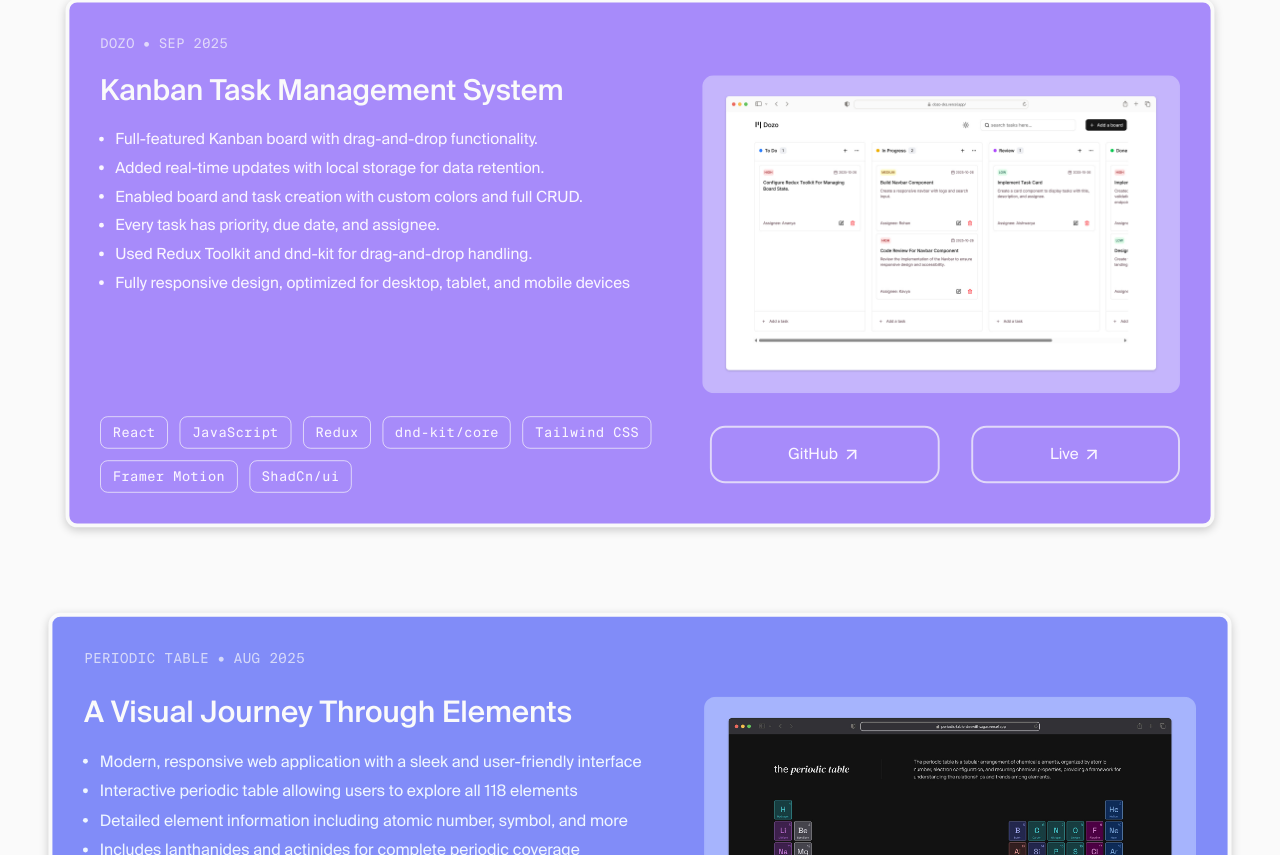
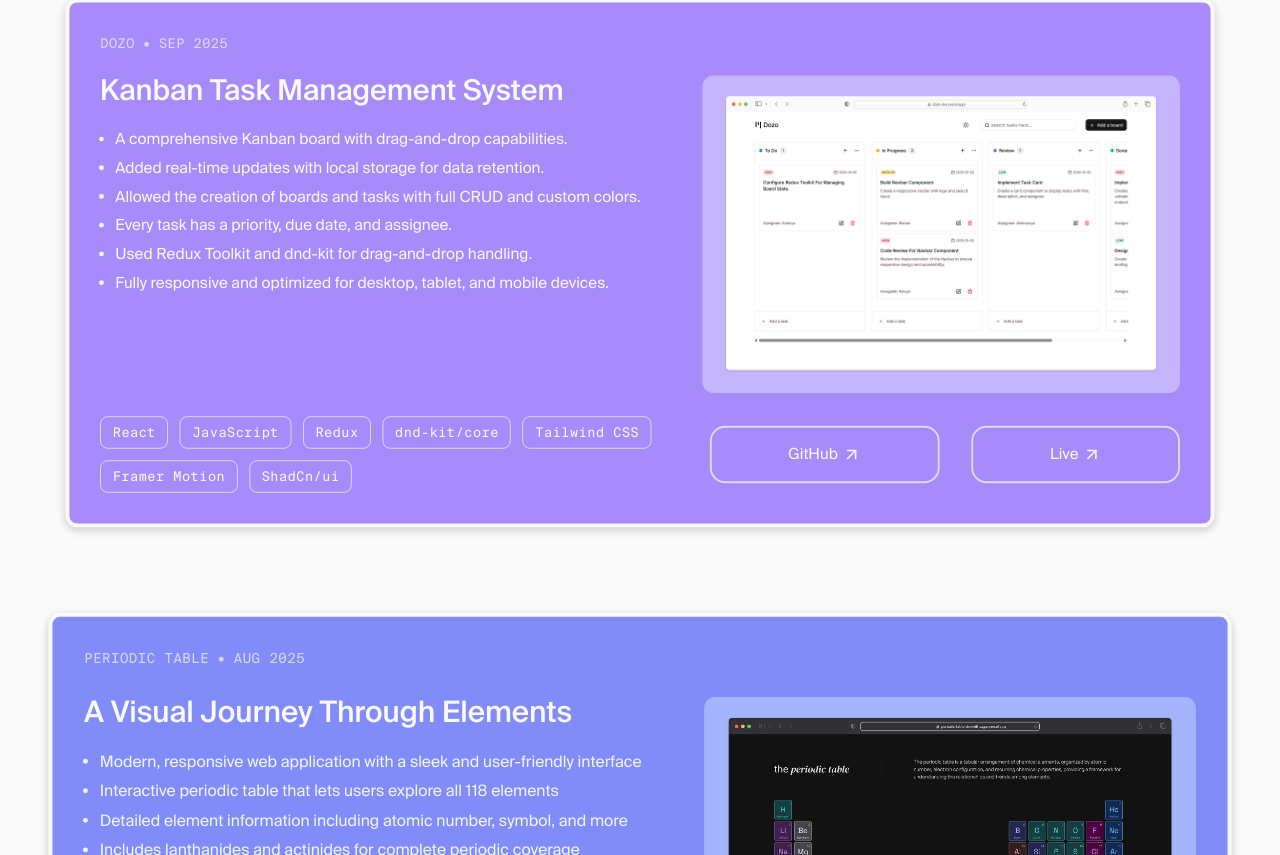
Before and after one commit to devxsagar/my-portfolio, a React (Vite) app: page / in a window 1280 px wide. Shown: the part 1025-1880 px from the top of the page. Built offline with nearby package versions, Linux system fonts and the light colour scheme; a web font is replaced by a local one.

Commit message:
update: project info data

```diff
--- a/src/components/ProjectCard.jsx
+++ b/src/components/ProjectCard.jsx
@@ -60,21 +60,27 @@ const ProjectCard = ({
                 </h3>
 
                 {/* Description for Larger Screen  */}
-                <ul className="text-xs md:text-sm lg:text-base font-suisse-regular leading-relaxed list-disc pl-4 space-y-1 max-lg:hidden" style={{color: textColor}}>
+                <ul
+                  className="text-xs md:text-sm lg:text-base font-suisse-regular leading-relaxed list-disc pl-4 space-y-1 max-lg:hidden"
+                  style={{ color: textColor }}
+                >
                   {description.map((desc, index) => {
                     return <li key={index}>{desc}</li>;
                   })}
                 </ul>
 
                 {/* Description For Mobile Screen */}
-                <p className="text-xs md:text-sm lg:text-base font-suisse-regular text-text-white/80 leading-relaxed lg:hidden">
+                <p
+                  className="text-xs md:text-sm lg:text-base font-suisse-regular leading-relaxed lg:hidden"
+                  style={{ color: textColor }}
+                >
                   {mobileDesc}
                 </p>
               </div>
             </div>
           </div>
 
-          {/* right side */}
+          {/* Image Section */}
           <div className="overflow-hidden flex items-center">
             <motion.div
               className="w-full lg:max-w-[550px]"
@@ -93,7 +99,10 @@ const ProjectCard = ({
         {/* Tech Stack and Links */}
         <div className="flex max-lg:flex-col lg:items-center justify-between gap-6 md:gap-6 lg:gap-9">
           {/* Tech Stack */}
-          <ul className="lg:w-[55%] flex flex-wrap gap-2 sm:gap-3 font-suisse-mono select-none " style={{color: textColor}}>
+          <ul
+            className="lg:w-[55%] flex flex-wrap gap-2 sm:gap-3 font-suisse-mono select-none "
+            style={{ color: textColor }}
+          >
             {techStack.map((tool, index) => {
               return (
                 <li
--- a/src/data/projectsInfo.js
+++ b/src/data/projectsInfo.js
@@ -5,17 +5,25 @@ const projectInfo = [
     projectName: "dozo",
     title: "Kanban Task Management System",
     description: [
-      "Full-featured Kanban board with drag-and-drop functionality.",
+      "A comprehensive Kanban board with drag-and-drop capabilities.",
       "Added real-time updates with local storage for data retention.",
-      "Enabled board and task creation with custom colors and full CRUD.",
-      "Every task has priority, due date, and assignee.",
+      "Allowed the creation of boards and tasks with full CRUD and custom colors.",
+      "Every task has a priority, due date, and assignee.",
       "Used Redux Toolkit and dnd-kit for drag-and-drop handling.",
-      "Fully responsive design, optimized for desktop, tablet, and mobile devices",
+      "Fully responsive and optimized for desktop, tablet, and mobile devices.",
     ],
     mobileDesc:
-      "A modern, responsive web app featuring an interactive periodic table with all 118 elements, including lanthanides and actinides.Provides detailed element info with smooth animations and a sleek, user-friendly interface.",
+      "A responsive Kanban board application that supports full CRUD for boards and tasks, has drag-and-drop capabilities, and provides real-time updates through local storage. Featuring unique colors, task priorities, deadlines, and assignees, it was constructed using the Redux Toolkit and dnd-kit.",
     date: "sep 2025",
-    techStack: ["React", "JavaScript", "Redux", "dnd-kit/core", "Tailwind CSS", "Framer Motion", "ShadCn/ui"],
+    techStack: [
+      "React",
+      "JavaScript",
+      "Redux",
+      "dnd-kit/core",
+      "Tailwind CSS",
+      "Framer Motion",
+      "ShadCn/ui",
+    ],
     bgColor: "#a78bfa",
     borderColor: "#fafafa",
     techBG: "#c4b5fd",
@@ -30,14 +38,14 @@ const projectInfo = [
     title: "A Visual Journey Through Elements",
     description: [
       "Modern, responsive web application with a sleek and user-friendly interface",
-      "Interactive periodic table allowing users to explore all 118 elements",
+      "Interactive periodic table that lets users explore all 118 elements",
       "Detailed element information including atomic number, symbol, and more",
       "Includes lanthanides and actinides for complete periodic coverage",
       "Engaging animations and transitions for an immersive learning experience",
-      "Fully responsive design, optimized for desktop, tablet, and mobile devices",
+      "Fully responsive and optimized for desktop, tablet, and mobile devices",
     ],
     mobileDesc:
-      "A modern, responsive web app featuring an interactive periodic table with all 118 elements, including lanthanides and actinides.Provides detailed element info with smooth animations and a sleek, user-friendly interface.",
+      "An interactive periodic table with all 118 elements, including actinides and lanthanides, is included in this contemporary, responsive web application.offers a sleek, user-friendly interface, fluid animations, and comprehensive element information.",
     date: "aug 2025",
     techStack: ["React", "JavaScript", "Tailwind CSS", "Framer Motion"],
     bgColor: "#818cf8",
```
